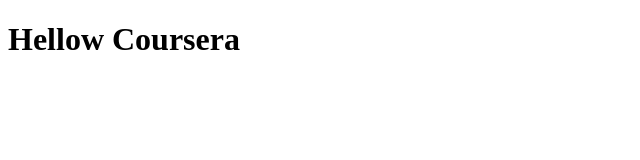
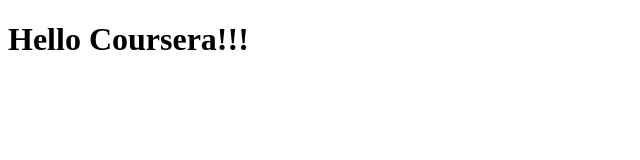
Before and after one commit to AshishChilukuri/coursera-test, a plain HTML site: page Sites/index.html in a window 1280 px wide. Shown: the whole page, without its empty margins (0-640 px from the left). Drawn offline with Linux system fonts and the light colour scheme.

Commit message:
Small addition to page content.

```diff
--- a/Sites/index.html
+++ b/Sites/index.html
@@ -4,6 +4,6 @@
 	<title>Hello Coursera</title>
 </head>
 <body>
-<h1>Hellow Coursera</h1>
+<h1>Hello Coursera!!!</h1>
 </body>
 </html>
```
